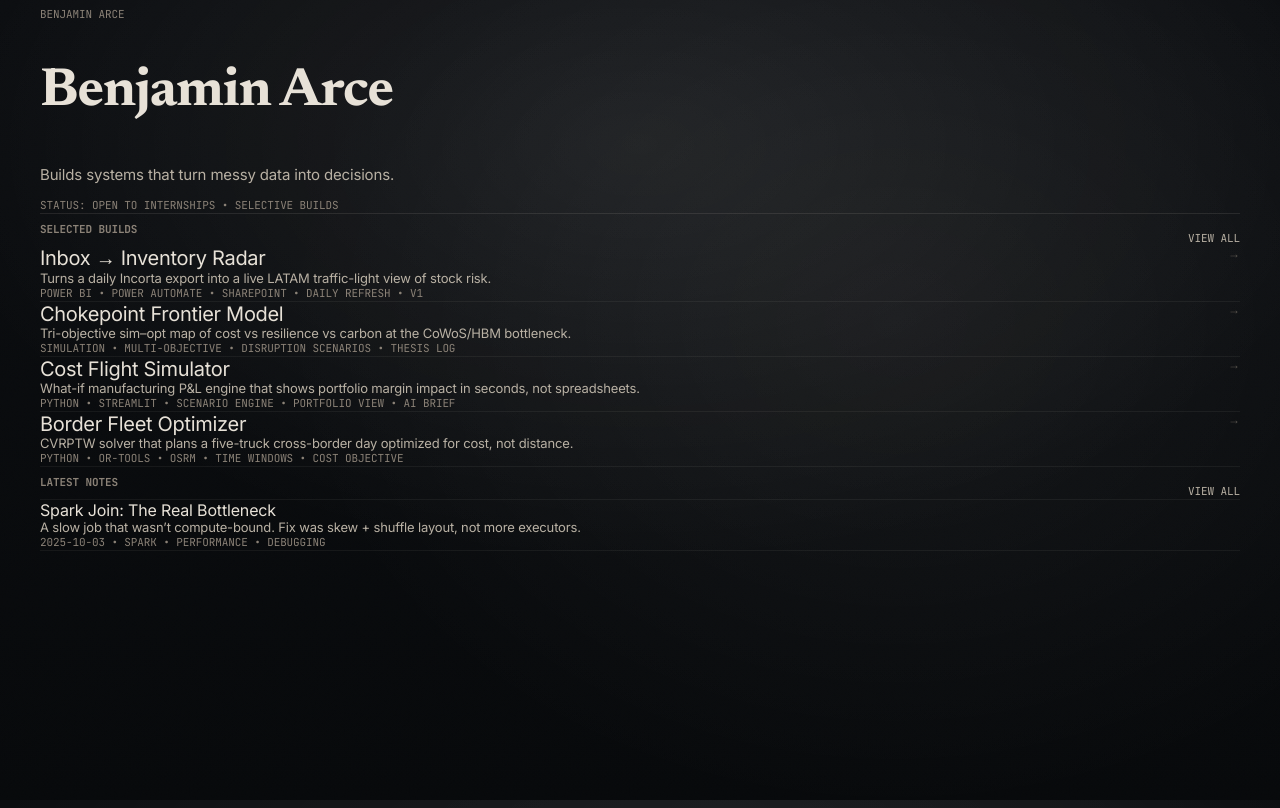
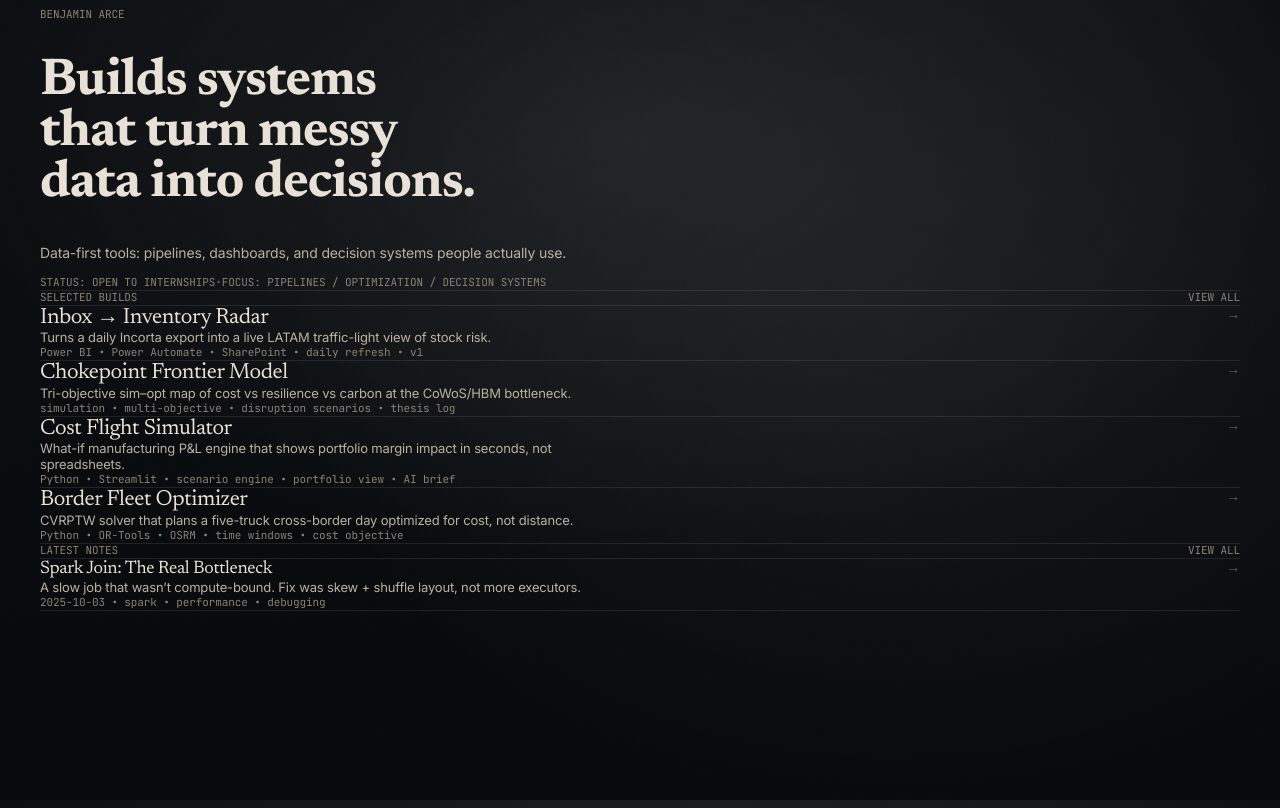
Before and after one commit to benjaminarce-cloud/arcev2-portfolio, a Next.js app: page / in a window 1280 px wide. Built offline with nearby package versions, Linux system fonts and the light colour scheme.

Commit message:
Update page.tsx

```diff
--- a/src/app/page.tsx
+++ b/src/app/page.tsx
@@ -22,28 +22,28 @@ const selected: Item[] = [
     title: "Inbox → Inventory Radar",
     hook: "Turns a daily Incorta export into a live LATAM traffic-light view of stock risk.",
     meta: "Power BI • Power Automate • SharePoint • daily refresh • v1",
-    constraint: "Upstream schema changes break it; v1 favors speed over hard validation.",
+    constraint: "Hard dependency on upstream file layout; v1 favors speed over schema robustness.",
   },
   {
     slug: "chokepoint-frontier-model",
     title: "Chokepoint Frontier Model",
     hook: "Tri-objective sim–opt map of cost vs resilience vs carbon at the CoWoS/HBM bottleneck.",
     meta: "simulation • multi-objective • disruption scenarios • thesis log",
-    constraint: "Deliberately narrow scope: one chokepoint, modeled honestly.",
+    constraint: "Early model spine first; accuracy comes after clean assumptions + stress tests.",
   },
   {
     slug: "cost-flight-simulator",
     title: "Cost Flight Simulator",
     hook: "What-if manufacturing P&L engine that shows portfolio margin impact in seconds, not spreadsheets.",
     meta: "Python • Streamlit • scenario engine • portfolio view • AI brief",
-    constraint: "Not an ERP; it’s a decision simulator with explicit assumptions.",
+    constraint: "V1 uses static CSV drivers; next step is live FX/commodity/freight feeds.",
   },
   {
     slug: "border-fleet-optimizer",
     title: "Border Fleet Optimizer",
     hook: "CVRPTW solver that plans a five-truck cross-border day optimized for cost, not distance.",
     meta: "Python • OR-Tools • OSRM • time windows • cost objective",
-    constraint: "Mexico routing falls back to approximation; Texas is road-real via OSRM.",
+    constraint: "Texas routing is real; Mexico leg still falls back to approximations in v1.",
   },
 ];
 
@@ -51,149 +51,147 @@ const notes: NoteItem[] = [
   {
     slug: "spark-join-the-real-bottleneck",
     title: "Spark Join: The Real Bottleneck",
-    summary:
-      "A slow job that wasn’t compute-bound. Fix was skew + shuffle layout, not more executors.",
+    summary: "A slow job that wasn’t compute-bound. Fix was skew + shuffle layout, not more executors.",
     meta: "2025-10-03 • spark • performance • debugging",
   },
 ];
 
-function Kicker({ children }: { children: React.ReactNode }) {
+function SectionLabel({ children }: { children: React.ReactNode }) {
   return (
-    <div className="mono text-[11px] tracking-[0.28em] text-[color:var(--faint)] uppercase">
+    <div className="mono text-[11px] tracking-[0.18em] text-[color:var(--faint)]">
       {children}
     </div>
   );
 }
 
-function SectionHead({
+function Row({
+  href,
   title,
-  href,
+  hook,
+  meta,
 }: {
+  href: string;
   title: string;
-  href: string;
+  hook: string;
+  meta: string;
 }) {
   return (
-    <div className="flex items-end justify-between gap-6">
-      <h2 className="mono text-[11px] tracking-[0.28em] text-[color:var(--faint)] uppercase">
-        {title}
-      </h2>
-      <Link
-        href={href}
-        className="mono text-[11px] tracking-[0.18em] text-[color:var(--muted)] hover:text-[color:var(--text)] uppercase"
-      >
-        View all
-      </Link>
-    </div>
+    <Link
+      href={href}
+      className="group block border-b hairline py-10 md:py-12"
+    >
+      <div className="flex items-start justify-between gap-6">
+        <div className="min-w-0">
+          <div className="display text-[22px] md:text-[26px] leading-[1.12] tracking-[-0.01em]">
+            {title}
+          </div>
+          <div className="mt-3 max-w-[72ch] text-[13px] md:text-[14px] leading-6 text-[color:var(--muted)]">
+            {hook}
+          </div>
+          <div className="mt-4 mono text-[11px] md:text-[12px] text-[color:var(--faint)] tabular">
+            {meta}
+          </div>
+        </div>
+
+        <div className="mt-1 flex-none mono text-[14px] text-[color:var(--faint)] opacity-70 group-hover:opacity-100 transition">
+          →
+        </div>
+      </div>
+    </Link>
   );
 }
 
 export default function HomePage() {
   return (
     <Shell>
-      <div className="pt-16 pb-20">
-        {/* HERO: title card */}
-        <section className="max-w-[980px]">
-          <Kicker>Benjamin Arce</Kicker>
+      <div className="pt-16 md:pt-24 pb-20 md:pb-28">
+        {/* HERO */}
+        <header>
+          <div className="mono text-[11px] tracking-[0.22em] text-[color:var(--faint)]">
+            BENJAMIN ARCE
+          </div>
 
-          {/* Name owns the room */}
-          <h1 className="mt-6 display text-[54px] leading-[0.98] tracking-[-0.045em] md:text-[74px]">
-            Benjamin Arce
+          <h1 className="mt-6 display text-[52px] md:text-[72px] leading-[0.98] tracking-[-0.03em]">
+            Builds systems
+            <br />
+            that turn messy
+            <br />
+            data into decisions.
           </h1>
 
-          {/* Positioning as subtitle (still signal, not hype) */}
-          <p className="mt-6 max-w-[60ch] text-[15px] leading-7 text-[color:var(--muted)]">
-            Builds systems that turn messy data into decisions.
+          <p className="mt-8 max-w-[62ch] text-[14px] md:text-[15px] leading-7 text-[color:var(--muted)]">
+            Data-first tools: pipelines, dashboards, and decision systems people actually use.
           </p>
 
-          <div className="mt-5 mono text-[11px] tracking-[0.18em] text-[color:var(--faint)] uppercase">
-            Status: open to internships • selective builds
+          <div className="mt-8 flex flex-wrap items-center gap-x-4 gap-y-2 mono text-[11px] tracking-[0.18em] text-[color:var(--faint)]">
+            <span>STATUS: OPEN TO INTERNSHIPS</span>
+            <span className="opacity-60">•</span>
+            <span>FOCUS: PIPELINES / OPTIMIZATION / DECISION SYSTEMS</span>
           </div>
-        </section>
+        </header>
 
-        {/* AIR */}
-        <div className="h-14 md:h-20" />
+        <div className="mt-14 md:mt-16 border-t hairline" />
 
-        {/* RULE */}
-        <div className="border-t hairline" />
+        {/* SELECTED BUILDS */}
+        <section className="mt-12 md:mt-16">
+          <div className="flex items-end justify-between">
+            <SectionLabel>SELECTED BUILDS</SectionLabel>
+            <Link
+              href="/work"
+              className="mono text-[11px] tracking-[0.18em] text-[color:var(--faint)] hover:text-[color:var(--text)]"
+            >
+              VIEW ALL
+            </Link>
+          </div>
 
-        {/* SELECTED BUILDS: editorial list with breathing room */}
-        <section className="mt-10">
-          <SectionHead title="Selected Builds" href="/work" />
-
-          <div className="mt-6">
+          <div className="mt-6 border-t hairline">
             {selected.map((p) => (
-              <Link
+              <Row
                 key={p.slug}
                 href={`/work/${p.slug}`}
-                className="group block py-7 md:py-9"
-              >
-                <div className="grid grid-cols-[1fr_auto] gap-6 items-start">
-                  <div className="min-w-0">
-                    <div className="text-[20px] md:text-[22px] tracking-[-0.015em]">
-                      {p.title}
-                    </div>
-
-                    <div className="mt-2 text-[13px] md:text-[14px] leading-6 text-[color:var(--muted)] max-w-[82ch]">
-                      {p.hook}
-                    </div>
-
-                    <div className="mt-3 mono text-[11px] leading-5 tracking-[0.10em] text-[color:var(--faint)] uppercase">
-                      {p.meta}
-                    </div>
-
-                    <div className="mt-4 hidden text-[13px] leading-6 text-[color:var(--muted)] group-hover:block group-focus-visible:block">
-                      <span className="mono text-[11px] tracking-[0.18em] text-[color:var(--faint)] uppercase">
-                        Constraint:
-                      </span>{" "}
-                      {p.constraint}
-                    </div>
-                  </div>
-
-                  {/* subtle arrow */}
-                  <div className="mono text-[12px] tracking-[0.20em] text-[color:var(--faint)] opacity-60 group-hover:opacity-100">
-                    →
-                  </div>
-                </div>
-
-                {/* separator as part of rhythm */}
-                <div className="mt-7 border-t hairline2" />
-              </Link>
+                title={p.title}
+                hook={p.hook}
+                meta={p.meta}
+              />
             ))}
           </div>
         </section>
 
-        {/* AIR */}
-        <div className="h-8 md:h-12" />
+        {/* LATEST NOTES */}
+        <section className="mt-14 md:mt-20">
+          <div className="flex items-end justify-between">
+            <SectionLabel>LATEST NOTES</SectionLabel>
+            <Link
+              href="/notes"
+              className="mono text-[11px] tracking-[0.18em] text-[color:var(--faint)] hover:text-[color:var(--text)]"
+            >
+              VIEW ALL
+            </Link>
+          </div>
 
-        {/* NOTES */}
-        <section className="mt-6">
-          <SectionHead title="Latest Notes" href="/notes" />
-
-          <div className="mt-6 border-t hairline2">
+          <div className="mt-6 border-t hairline">
             {notes.map((n) => (
               <Link
                 key={n.slug}
                 href={`/notes/${n.slug}`}
-                className="group block py-7"
+                className="block border-b hairline py-10 md:py-12"
               >
-                <div className="grid grid-cols-[1fr_auto] gap-6 items-start">
+                <div className="flex items-start justify-between gap-6">
                   <div className="min-w-0">
-                    <div className="text-[16px] tracking-[-0.01em]">
+                    <div className="display text-[18px] md:text-[20px] leading-[1.15]">
                       {n.title}
                     </div>
-                    <div className="mt-2 text-[13px] leading-6 text-[color:var(--muted)] max-w-[82ch]">
+                    <div className="mt-3 max-w-[72ch] text-[13px] md:text-[14px] leading-6 text-[color:var(--muted)]">
                       {n.summary}
                     </div>
-                    <div className="mt-3 mono text-[11px] tracking-[0.12em] text-[color:var(--faint)] uppercase">
+                    <div className="mt-4 mono text-[11px] md:text-[12px] text-[color:var(--faint)] tabular">
                       {n.meta}
                     </div>
                   </div>
-                  <div className="mono text-[12px] tracking-[0.20em] text-[color:var(--faint)] opacity-0 group-hover:opacity-60">
+                  <div className="mt-1 flex-none mono text-[14px] text-[color:var(--faint)] opacity-70">
                     →
                   </div>
                 </div>
-
-                <div className="mt-7 border-t hairline2" />
               </Link>
             ))}
           </div>
```
